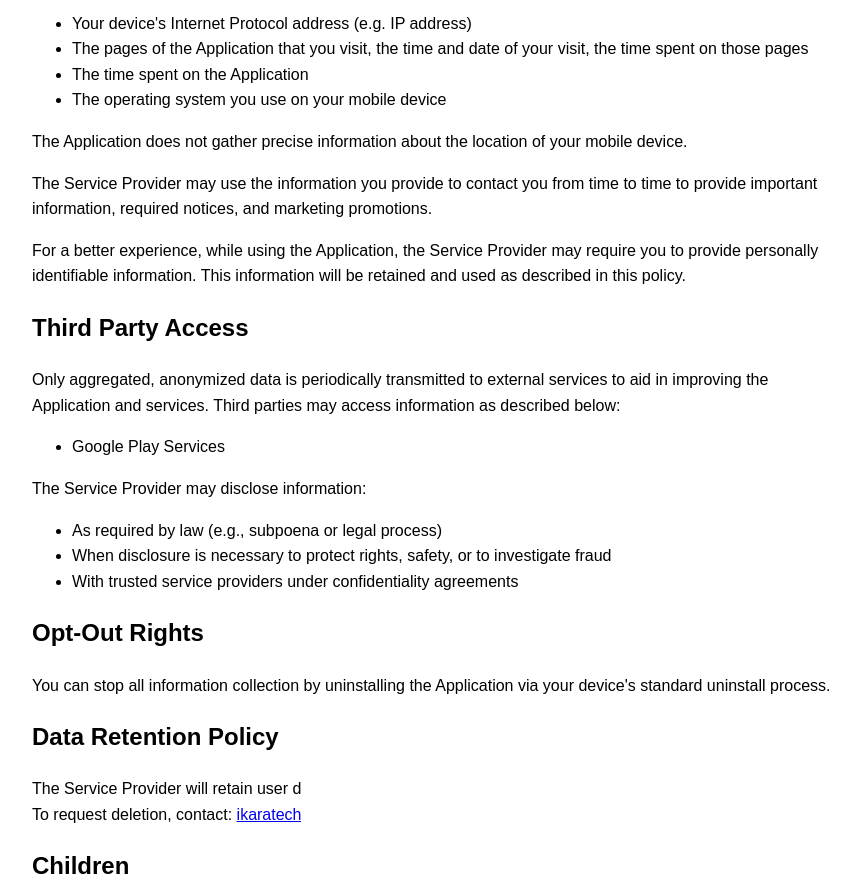
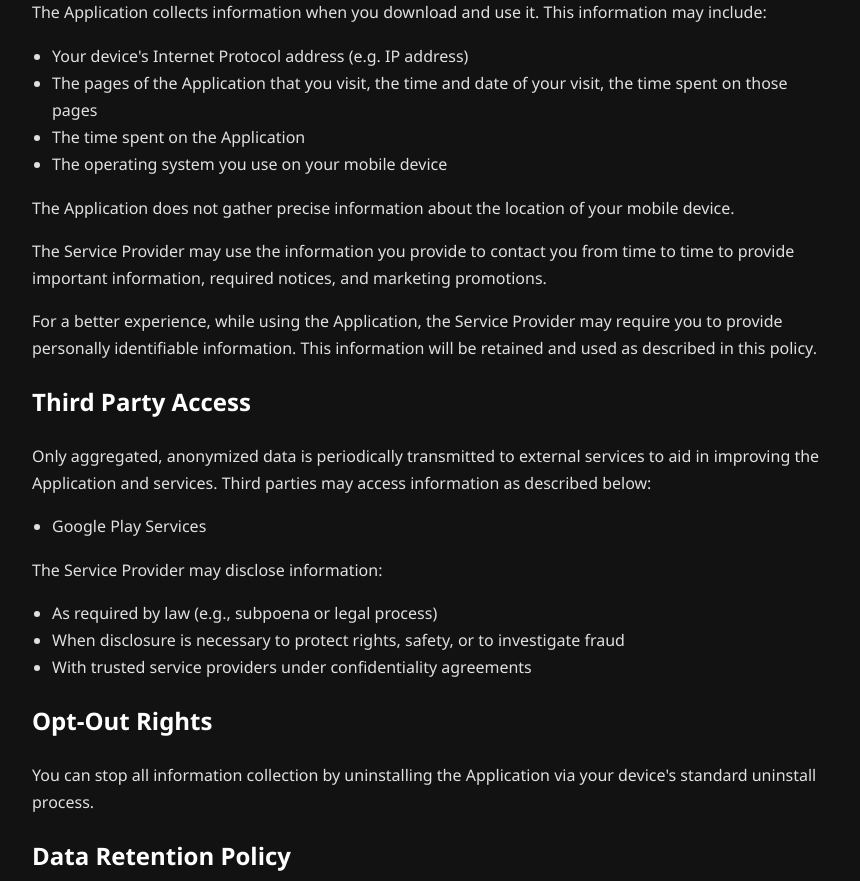
Before and after one commit to Lastrad/moovic-privacy-policy, a plain HTML site: page index.html in a window 1280 px wide. Shown: the part 300-1181 px from the top of the page, without its empty margins (208-1068 px from the left). Drawn offline with Linux system fonts and the light colour scheme.

Commit message:
Update index.html

```diff
--- a/index.html
+++ b/index.html
@@ -4,9 +4,35 @@
   <meta charset="UTF-8" />
   <meta name="viewport" content="width=device-width, initial-scale=1.0"/>
   <title>Privacy Policy - moovic</title>
+  <style>
+    body {
+      background-color: #121212;
+      color: #e0e0e0;
+      font-family: 'Segoe UI', Tahoma, Geneva, Verdana, sans-serif;
+      padding: 40px;
+      max-width: 800px;
+      margin: auto;
+      line-height: 1.7;
+    }
+    h1, h2 {
+      color: #ffffff;
+    }
+    a {
+      color: #90caf9;
+      text-decoration: none;
+    }
+    a:hover {
+      text-decoration: underline;
+    }
+    ul {
+      padding-left: 20px;
+    }
+    p {
+      margin-bottom: 1em;
+    }
+  </style>
 </head>
-<body style="font-family: Arial, sans-serif; padding: 20px; max-width: 800px; margin: auto; line-height: 1.6;">
-
+<body>
   <h1>Privacy Policy</h1>
 
   <p>This privacy policy applies to the <strong>moovic</strong> app (hereby referred to as "Application") for mobile devices that was created by <strong>ikaraTech</strong> (hereby referred to as "Service Provider") as a Free service. This service is intended for use "AS IS".</p>
@@ -57,6 +83,5 @@
   <p>If you have questions about privacy while using the Application, contact us at: <a href="mailto:ikaratechlab@gmail.com">ikaratechlab@gmail.com</a></p>
 
   <p><strong>Effective date:</strong> 2025-05-14</p>
-
 </body>
 </html>
```
